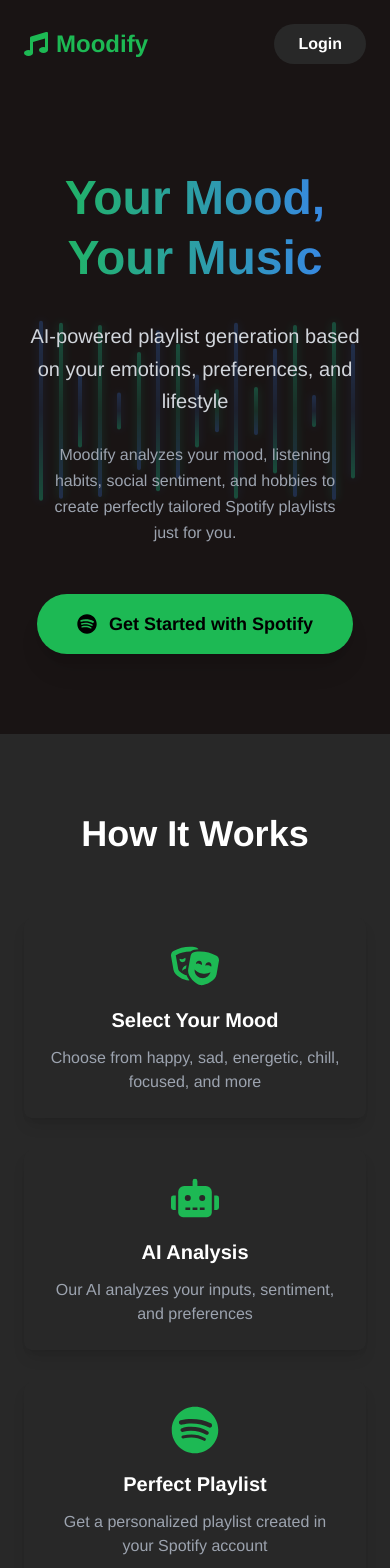
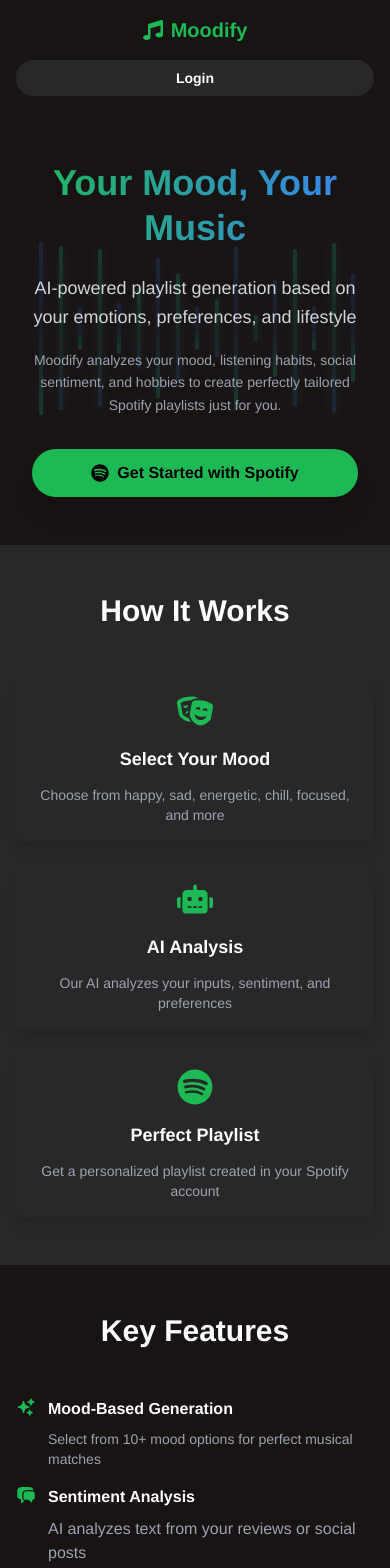
Before and after one commit to yey-code/Moodify, a React (Vite) app in the folder client/: page / in a window 390 px wide. Shown: the top 1568 px of the page. Built offline with nearby package versions, Linux system fonts and the light colour scheme; no server answers.

Commit message:
Make UI fully responsive and optimized for mobile devices

```diff
--- a/client/src/index.css
+++ b/client/src/index.css
@@ -10,23 +10,23 @@
 
 @layer components {
   .btn-primary {
-    @apply bg-primary hover:bg-primary-dark text-black font-bold py-3 px-8 rounded-full transition duration-200 transform hover:scale-105;
+    @apply bg-primary hover:bg-primary-dark text-black font-bold py-2.5 px-6 sm:py-3 sm:px-8 rounded-full transition duration-200 transform hover:scale-105 text-sm sm:text-base;
   }
 
   .btn-secondary {
-    @apply bg-dark-light hover:bg-gray-dark text-white font-semibold py-2 px-6 rounded-full transition duration-200;
+    @apply bg-dark-light hover:bg-gray-dark text-white font-semibold py-2 px-4 sm:px-6 rounded-full transition duration-200 text-sm sm:text-base;
   }
 
   .card {
-    @apply bg-dark-light rounded-lg p-6 shadow-lg;
+    @apply bg-dark-light rounded-lg p-4 sm:p-6 shadow-lg;
   }
 
   .input {
-    @apply bg-gray-dark text-white border-0 rounded-lg px-4 py-3 w-full focus:ring-2 focus:ring-primary outline-none;
+    @apply bg-gray-dark text-white border-0 rounded-lg px-3 py-2 sm:px-4 sm:py-3 w-full focus:ring-2 focus:ring-primary outline-none text-sm sm:text-base;
   }
 
   .mood-badge {
-    @apply inline-block px-4 py-2 rounded-full text-sm font-semibold cursor-pointer transition duration-200;
+    @apply inline-block px-3 py-1.5 sm:px-4 sm:py-2 rounded-full text-xs sm:text-sm font-semibold cursor-pointer transition duration-200;
   }
 
   .mood-badge-selected {
--- a/client/src/pages/Dashboard.jsx
+++ b/client/src/pages/Dashboard.jsx
@@ -47,38 +47,40 @@
   return (
     <div className="min-h-screen">
       {/* Header */}
-      <header className="bg-dark-light p-6">
-        <div className="max-w-7xl mx-auto flex justify-between items-center">
-          <Link to="/" className="text-2xl font-bold text-primary flex items-center gap-2">
+      <header className="bg-dark-light p-4 sm:p-6">
+        <div className="max-w-7xl mx-auto flex flex-col sm:flex-row justify-between items-center gap-4">
+          <Link to="/" className="text-xl sm:text-2xl font-bold text-primary flex items-center gap-2">
             <FaMusic /> Moodify
           </Link>
-          <div className="flex items-center gap-6">
-            <span className="text-gray-400">Welcome, {user.display_name}</span>
-            <Link to="/library" className="btn-secondary">Library</Link>
-            <button onClick={logout} className="btn-secondary">Logout</button>
+          <div className="flex flex-col sm:flex-row items-center gap-3 sm:gap-6 w-full sm:w-auto">
+            <span className="text-gray-400 text-sm sm:text-base truncate max-w-[200px] sm:max-w-none">Welcome, {user.display_name}</span>
+            <div className="flex gap-3">
+              <Link to="/library" className="btn-secondary text-sm sm:text-base">Library</Link>
+              <button onClick={logout} className="btn-secondary text-sm sm:text-base">Logout</button>
+            </div>
           </div>
         </div>
       </header>
 
       {/* Main Content */}
-      <div className="max-w-7xl mx-auto p-6">
+      <div className="max-w-7xl mx-auto p-4 sm:p-6">
         {/* Hero Card */}
-        <div className="card mb-8 bg-gradient-to-r from-primary to-blue-500 text-black">
-          <div className="flex justify-between items-center">
-            <div>
-              <h1 className="text-3xl font-bold mb-2 flex items-center gap-2">
+        <div className="card mb-6 sm:mb-8 bg-gradient-to-r from-primary to-blue-500 text-black">
+          <div className="flex flex-col sm:flex-row justify-between items-start sm:items-center gap-4">
+            <div className="flex-1">
+              <h1 className="text-xl sm:text-2xl md:text-3xl font-bold mb-2 flex items-center gap-2 flex-wrap">
                 Ready to create magic? <FaSpotify />
               </h1>
-              <p className="text-lg opacity-90">Generate personalized playlists based on your mood and preferences</p>
+              <p className="text-sm sm:text-base md:text-lg opacity-90">Generate personalized playlists based on your mood and preferences</p>
             </div>
-            <Link to="/mood" className="bg-black text-white px-8 py-4 rounded-full font-bold hover:bg-gray-900 transition">
+            <Link to="/mood" className="bg-black text-white px-6 sm:px-8 py-3 sm:py-4 rounded-full font-bold hover:bg-gray-900 transition text-sm sm:text-base w-full sm:w-auto text-center whitespace-nowrap">
               Create Playlist
             </Link>
           </div>
         </div>
 
         {/* Quick Actions */}
-        <div className="grid md:grid-cols-3 gap-6 mb-8">
+        <div className="grid grid-cols-1 sm:grid-cols-2 md:grid-cols-3 gap-4 sm:gap-6 mb-6 sm:mb-8">
           <Link to="/mood" className="card hover:bg-gray-dark transition cursor-pointer">
             <div className="text-4xl mb-3 text-primary flex">
               <FaTheaterMasks />
@@ -105,41 +107,41 @@
         </div>
 
         {/* Recent Playlists */}
-        <div className="mb-8">
-          <div className="flex justify-between items-center mb-6">
-            <h2 className="text-2xl font-bold">Recent Playlists</h2>
-            <Link to="/library" className="text-primary hover:text-primary-dark flex items-center gap-1">
+        <div className="mb-6 sm:mb-8">
+          <div className="flex flex-col sm:flex-row justify-between items-start sm:items-center mb-4 sm:mb-6 gap-2">
+            <h2 className="text-xl sm:text-2xl font-bold">Recent Playlists</h2>
+            <Link to="/library" className="text-primary hover:text-primary-dark flex items-center gap-1 text-sm sm:text-base">
               View All <HiArrowRight />
             </Link>
           </div>
 
           {loadingPlaylists ? (
-            <div className="text-center py-8 text-gray-400">Loading playlists...</div>
+            <div className="text-center py-8 text-gray-400 text-sm sm:text-base">Loading playlists...</div>
           ) : playlists.length === 0 ? (
-            <div className="card text-center py-12">
-              <div className="text-6xl mb-4 flex justify-center text-primary">
+            <div className="card text-center py-8 sm:py-12">
+              <div className="text-4xl sm:text-6xl mb-4 flex justify-center text-primary">
                 <FaMusic />
               </div>
-              <p className="text-xl text-gray-400 mb-4">No playlists yet</p>
-              <Link to="/mood" className="btn-primary inline-block">
+              <p className="text-lg sm:text-xl text-gray-400 mb-4">No playlists yet</p>
+              <Link to="/mood" className="btn-primary inline-block text-sm sm:text-base">
                 Create Your First Playlist
               </Link>
             </div>
           ) : (
-            <div className="grid md:grid-cols-3 gap-6">
+            <div className="grid grid-cols-1 sm:grid-cols-2 md:grid-cols-3 gap-4 sm:gap-6">
               {playlists.map((pl) => (
                 <div key={pl.id} className="card hover:bg-gray-dark transition cursor-pointer">
                   <div className="mb-4">
                     {pl.cover_image ? (
-                      <img src={pl.cover_image} alt={pl.name} className="w-full h-48 object-cover rounded-lg" />
+                      <img src={pl.cover_image} alt={pl.name} className="w-full h-40 sm:h-48 object-cover rounded-lg" />
                     ) : (
-                      <div className="w-full h-48 bg-gray-dark rounded-lg flex items-center justify-center text-6xl text-primary">
+                      <div className="w-full h-40 sm:h-48 bg-gray-dark rounded-lg flex items-center justify-center text-4xl sm:text-6xl text-primary">
                         <FaMusic />
                       </div>
                     )}
                   </div>
-                  <h3 className="font-bold text-lg mb-2">{pl.name}</h3>
-                  <p className="text-gray-400 text-sm mb-2">{pl.track_count} tracks</p>
+                  <h3 className="font-bold text-base sm:text-lg mb-2 truncate">{pl.name}</h3>
+                  <p className="text-gray-400 text-xs sm:text-sm mb-2">{pl.track_count} tracks</p>
                   {pl.mood && (
                     <span className="inline-block bg-primary text-black text-xs px-3 py-1 rounded-full font-semibold">
                       {pl.mood}
@@ -153,10 +155,10 @@
 
         {/* Tips */}
         <div className="card bg-dark-light">
-          <h3 className="text-xl font-bold mb-4 flex items-center gap-2">
+          <h3 className="text-lg sm:text-xl font-bold mb-4 flex items-center gap-2">
             <FaLightbulb className="text-yellow-500" /> Tips for Better Playlists
           </h3>
-          <ul className="space-y-2 text-gray-400">
+          <ul className="space-y-2 text-gray-400 text-sm sm:text-base">
             <li>• Be specific about your mood and preferences</li>
             <li>• Add social review text for sentiment-based recommendations</li>
             <li>• Select hobbies to match music with your activities</li>
--- a/client/src/pages/Home.jsx
+++ b/client/src/pages/Home.jsx
@@ -25,26 +25,26 @@
   return (
     <div className="min-h-screen flex flex-col">
       {/* Navigation */}
-      <nav className="p-6 flex justify-between items-center">
-        <div className="text-2xl font-bold text-primary flex items-center gap-2">
+      <nav className="p-4 sm:p-6 flex flex-col sm:flex-row justify-between items-center gap-4">
+        <div className="text-xl sm:text-2xl font-bold text-primary flex items-center gap-2">
           <FaMusic className="text-primary" />
           Moodify
         </div>
         {error && (
-          <div className="text-red-500 text-sm bg-red-500/10 px-4 py-2 rounded">
+          <div className="text-red-500 text-xs sm:text-sm bg-red-500/10 px-3 sm:px-4 py-2 rounded text-center">
             Authentication failed. Please try again.
           </div>
         )}
-        <button onClick={login} className="btn-secondary">
+        <button onClick={login} className="btn-secondary text-sm sm:text-base w-full sm:w-auto">
           Login
         </button>
       </nav>
 
       {/* Hero Section */}
-      <div className="flex-1 flex items-center justify-center px-6 py-20 relative overflow-hidden">
+      <div className="flex-1 flex items-center justify-center px-4 sm:px-6 py-12 sm:py-20 relative overflow-hidden">
         {/* Animated Sound Waves Background */}
-        <div className="absolute inset-0 opacity-30 pointer-events-none">
-          <div className="sound-wave-container">
+        <div className="absolute inset-0 opacity-20 sm:opacity-30 pointer-events-none">
+          <div className="sound-wave-container hidden sm:flex">
             <div className="sound-bar" style={{ animationDelay: '0s', left: '10%' }}></div>
             <div className="sound-bar" style={{ animationDelay: '0.1s', left: '15%' }}></div>
             <div className="sound-bar" style={{ animationDelay: '0.2s', left: '20%' }}></div>
@@ -66,26 +66,26 @@
         </div>
 
         <div className="max-w-4xl text-center relative z-10">
-          <h1 className="text-5xl md:text-7xl font-bold mb-8 bg-gradient-to-r from-primary to-blue-500 bg-clip-text text-transparent leading-tight">
+          <h1 className="text-4xl sm:text-5xl md:text-6xl lg:text-7xl font-bold mb-6 sm:mb-8 bg-gradient-to-r from-primary to-blue-500 bg-clip-text text-transparent leading-tight px-2">
             Your Mood, Your Music
           </h1>
-          <p className="text-xl md:text-2xl text-gray-300 mb-6 leading-relaxed">
+          <p className="text-lg sm:text-xl md:text-2xl text-gray-300 mb-4 sm:mb-6 leading-relaxed px-4">
             AI-powered playlist generation based on your emotions, preferences, and lifestyle
           </p>
-          <p className="text-base md:text-lg text-gray-400 mb-12 max-w-2xl mx-auto leading-relaxed px-4">
+          <p className="text-sm sm:text-base md:text-lg text-gray-400 mb-8 sm:mb-12 max-w-2xl mx-auto leading-relaxed px-4">
             Moodify analyzes your mood, listening habits, social sentiment, and hobbies to create perfectly tailored Spotify playlists just for you.
           </p>
 
-          <div className="flex gap-4 justify-center items-center mt-8">
+          <div className="flex gap-4 justify-center items-center mt-6 sm:mt-8 px-4">
             {user ? (
-              <Link to="/mood" className="btn-primary text-lg px-10 py-4 flex items-center gap-3 shadow-xl hover:shadow-2xl">
-                <FaSpotify className="text-xl" />
-                Start Creating Playlists
+              <Link to="/mood" className="btn-primary text-base sm:text-lg px-8 sm:px-10 py-3 sm:py-4 flex items-center justify-center gap-2 sm:gap-3 shadow-xl hover:shadow-2xl w-full sm:w-auto max-w-md">
+                <FaSpotify className="text-lg sm:text-xl" />
+                <span className="whitespace-nowrap">Start Creating Playlists</span>
               </Link>
             ) : (
-              <button onClick={login} className="btn-primary text-lg px-10 py-4 flex items-center gap-3 shadow-xl hover:shadow-2xl">
-                <FaSpotify className="text-xl" />
-                Get Started with Spotify
+              <button onClick={login} className="btn-primary text-base sm:text-lg px-8 sm:px-10 py-3 sm:py-4 flex items-center justify-center gap-2 sm:gap-3 shadow-xl hover:shadow-2xl w-full sm:w-auto max-w-md">
+                <FaSpotify className="text-lg sm:text-xl" />
+                <span className="whitespace-nowrap">Get Started with Spotify</span>
               </button>
             )}
           </div>
@@ -93,34 +93,34 @@
       </div>
 
       {/* Features */}
-      <div className="py-20 px-6 bg-dark-light">
+      <div className="py-12 sm:py-20 px-4 sm:px-6 bg-dark-light">
         <div className="max-w-6xl mx-auto">
-          <h2 className="text-4xl font-bold text-center mb-16">How It Works</h2>
-          <div className="grid md:grid-cols-3 gap-8">
+          <h2 className="text-3xl sm:text-4xl font-bold text-center mb-12 sm:mb-16">How It Works</h2>
+          <div className="grid grid-cols-1 sm:grid-cols-2 md:grid-cols-3 gap-6 sm:gap-8">
             <div className="card text-center">
-              <div className="text-5xl mb-4 text-primary flex justify-center">
+              <div className="text-4xl sm:text-5xl mb-4 text-primary flex justify-center">
                 <FaTheaterMasks />
               </div>
-              <h3 className="text-xl font-bold mb-3">Select Your Mood</h3>
-              <p className="text-gray-400">
+              <h3 className="text-lg sm:text-xl font-bold mb-3">Select Your Mood</h3>
+              <p className="text-sm sm:text-base text-gray-400">
                 Choose from happy, sad, energetic, chill, focused, and more
               </p>
             </div>
             <div className="card text-center">
-              <div className="text-5xl mb-4 text-primary flex justify-center">
+              <div className="text-4xl sm:text-5xl mb-4 text-primary flex justify-center">
                 <FaRobot />
               </div>
-              <h3 className="text-xl font-bold mb-3">AI Analysis</h3>
-              <p className="text-gray-400">
+              <h3 className="text-lg sm:text-xl font-bold mb-3">AI Analysis</h3>
+              <p className="text-sm sm:text-base text-gray-400">
                 Our AI analyzes your inputs, sentiment, and preferences
               </p>
             </div>
-            <div className="card text-center">
-              <div className="text-5xl mb-4 text-primary flex justify-center">
+            <div className="card text-center sm:col-span-2 md:col-span-1">
+              <div className="text-4xl sm:text-5xl mb-4 text-primary flex justify-center">
                 <FaSpotify />
               </div>
-              <h3 className="text-xl font-bold mb-3">Perfect Playlist</h3>
-              <p className="text-gray-400">
+              <h3 className="text-lg sm:text-xl font-bold mb-3">Perfect Playlist</h3>
+              <p className="text-sm sm:text-base text-gray-400">
                 Get a personalized playlist created in your Spotify account
               </p>
             </div>
@@ -129,25 +129,25 @@
       </div>
 
       {/* Features List */}
-      <div className="py-20 px-6">
+      <div className="py-12 sm:py-20 px-4 sm:px-6">
         <div className="max-w-6xl mx-auto">
-          <h2 className="text-4xl font-bold text-center mb-16">Key Features</h2>
-          <div className="grid md:grid-cols-2 gap-6">
-            <div className="flex gap-4">
-              <div className="text-2xl text-primary">
+          <h2 className="text-3xl sm:text-4xl font-bold text-center mb-12 sm:mb-16">Key Features</h2>
+          <div className="grid grid-cols-1 md:grid-cols-2 gap-4 sm:gap-6">
+            <div className="flex gap-3 sm:gap-4">
+              <div className="text-xl sm:text-2xl text-primary flex-shrink-0">
                 <HiSparkles />
               </div>
               <div>
-                <h4 className="font-bold mb-2">Mood-Based Generation</h4>
-                <p className="text-gray-400">Select from 10+ mood options for perfect musical matches</p>
+                <h4 className="font-bold mb-2 text-base sm:text-lg">Mood-Based Generation</h4>
+                <p className="text-sm sm:text-base text-gray-400">Select from 10+ mood options for perfect musical matches</p>
               </div>
             </div>
-            <div className="flex gap-4">
-              <div className="text-2xl text-primary">
+            <div className="flex gap-3 sm:gap-4">
+              <div className="text-xl sm:text-2xl text-primary flex-shrink-0">
                 <HiChatBubbleLeftRight />
               </div>
               <div>
-                <h4 className="font-bold mb-2">Sentiment Analysis</h4>
+                <h4 className="font-bold mb-2 text-base sm:text-lg">Sentiment Analysis</h4>
                 <p className="text-gray-400">AI analyzes text from your reviews or social posts</p>
               </div>
             </div>
```
